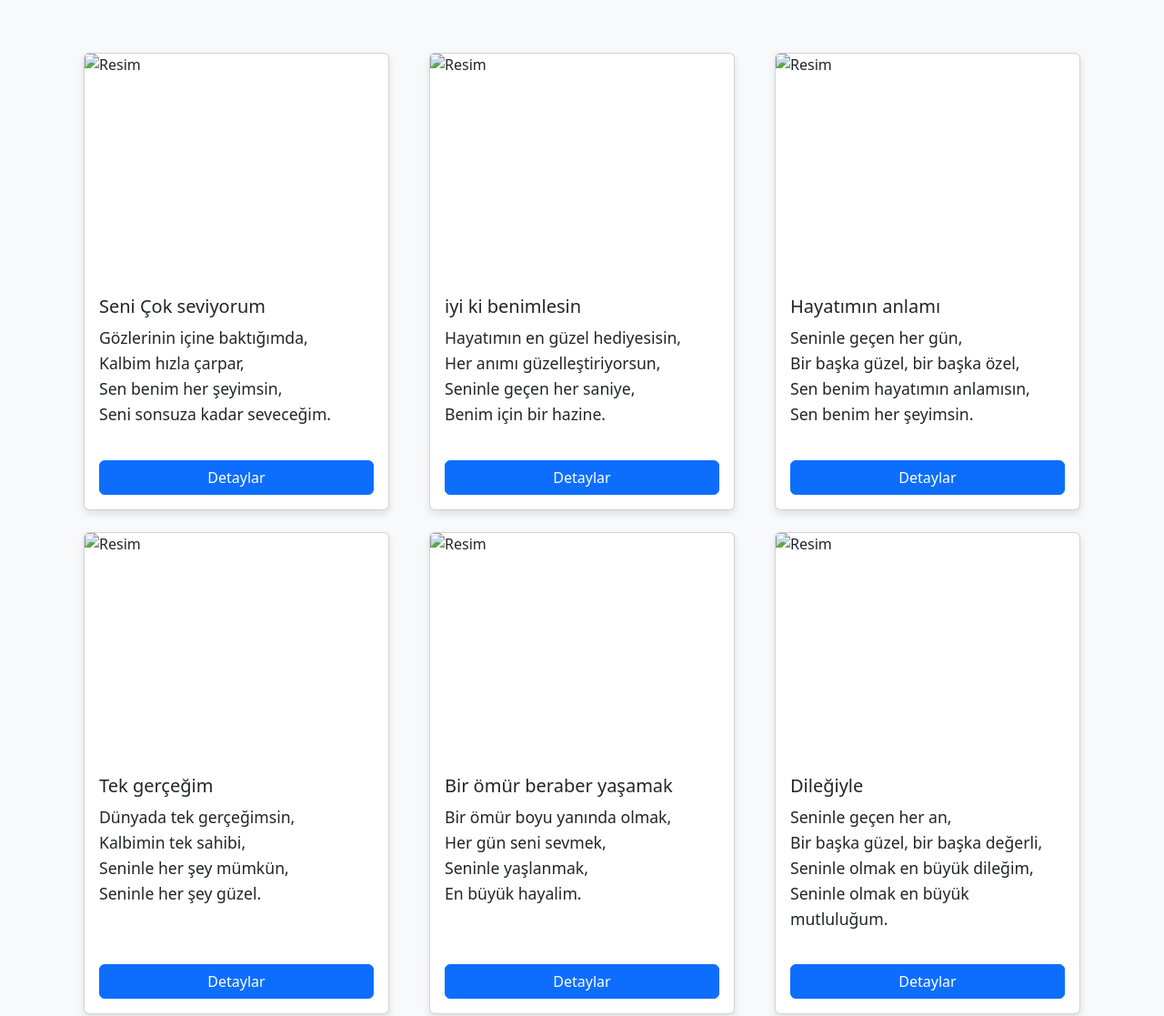
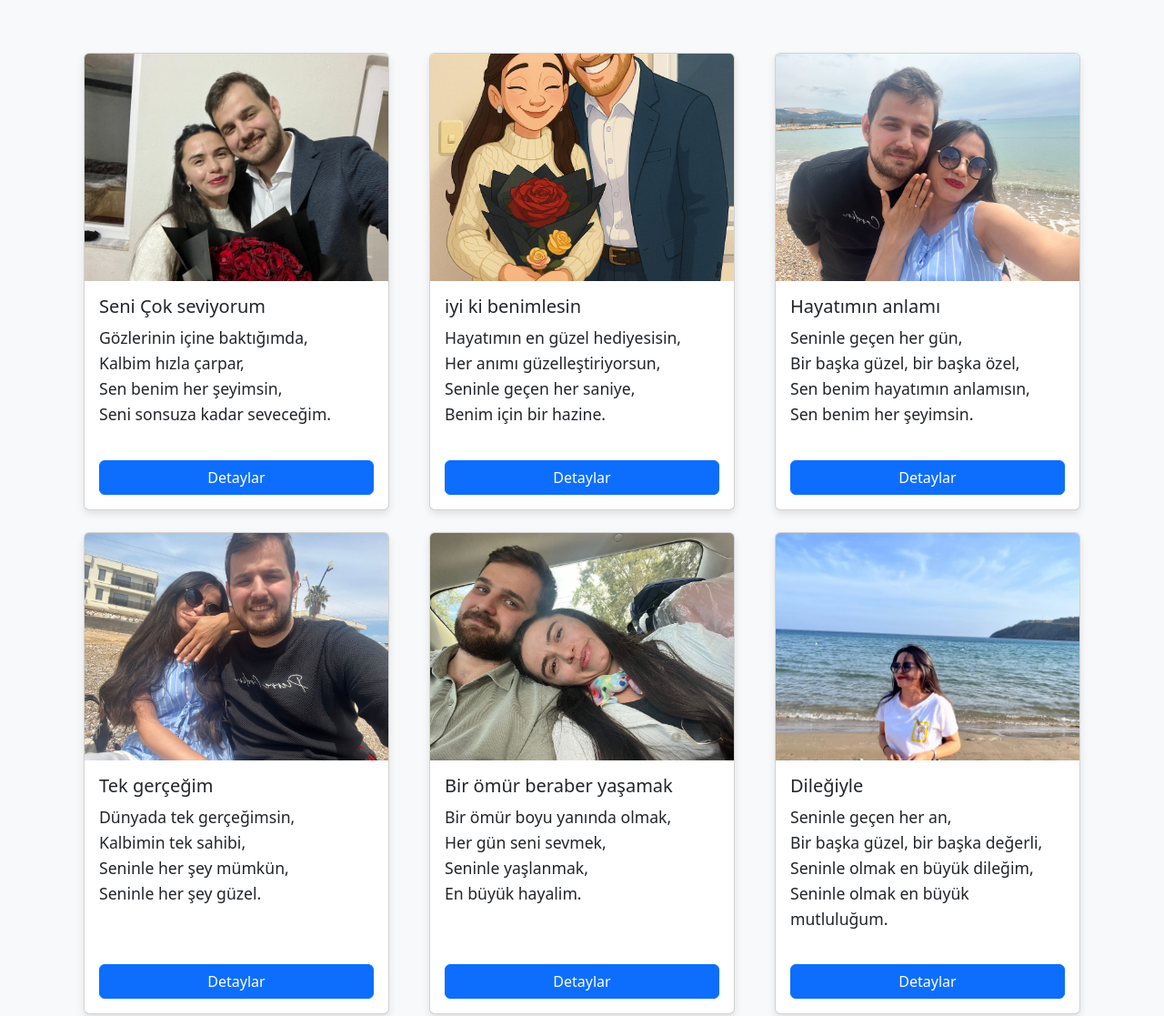
Before and after one commit to Tolunys/Kt, a website: page public/index.html in a window 1280 px wide. Shown: the top 1117 px of the page at 91% size. Drawn offline with nearby package versions, Linux system fonts and the light colour scheme.

Commit message:
Denemeiki

```diff
--- a/public/index.html
+++ b/public/index.html
@@ -57,7 +57,7 @@
         <div class="row row-cols-1 row-cols-sm-2 row-cols-md-3 g-4">
             <div class="col">
                 <div class="card h-100">
-                    <img src="./img/1.jpeg" class="card-img-top" alt="Resim">
+                    <img src="../img/1.jpeg" class="card-img-top" alt="Resim">
                     <div class="card-body">
                         <h5 class="card-title">Seni Çok seviyorum</h5>
                         <p class="card-text">Gözlerinin içine baktığımda,<br>
@@ -70,7 +70,7 @@
             </div>
             <div class="col">
                 <div class="card h-100">
-                    <img src="./img/2.jpeg" class="card-img-top" alt="Resim">
+                    <img src="../img/2.jpeg" class="card-img-top" alt="Resim">
                     <div class="card-body">
                         <h5 class="card-title">iyi ki benimlesin</h5>
                         <p class="card-text">Hayatımın en güzel hediyesisin,<br>
@@ -83,7 +83,7 @@
             </div>
             <div class="col">
                 <div class="card h-100">
-                    <img src="./img/3.jpeg" class="card-img-top" alt="Resim">
+                    <img src="../img/3.jpeg" class="card-img-top" alt="Resim">
                     <div class="card-body">
                         <h5 class="card-title">Hayatımın anlamı</h5>
                         <p class="card-text">Seninle geçen her gün,<br>
@@ -96,7 +96,7 @@
             </div>
             <div class="col">
                 <div class="card h-100">
-                    <img src="./img/4.jpeg" class="card-img-top" alt="Resim">
+                    <img src="../img/4.jpeg" class="card-img-top" alt="Resim">
                     <div class="card-body">
                         <h5 class="card-title">Tek gerçeğim</h5>
                         <p class="card-text">Dünyada tek gerçeğimsin,<br>
@@ -109,7 +109,7 @@
             </div>
             <div class="col">
                 <div class="card h-100">
-                    <img src="./img/5.jpeg" class="card-img-top" alt="Resim">
+                    <img src="../img/5.jpeg" class="card-img-top" alt="Resim">
                     <div class="card-body">
                         <h5 class="card-title">Bir ömür beraber yaşamak</h5>
                         <p class="card-text">Bir ömür boyu yanında olmak,<br>
@@ -122,7 +122,7 @@
             </div>
             <div class="col">
                 <div class="card h-100">
-                    <img src="./img/6.jpeg" class="card-img-top" alt="Resim">
+                    <img src="../img/6.jpeg" class="card-img-top" alt="Resim">
                     <div class="card-body">
                         <h5 class="card-title">Dileğiyle</h5>
                         <p class="card-text">Seninle geçen her an,<br>
```
